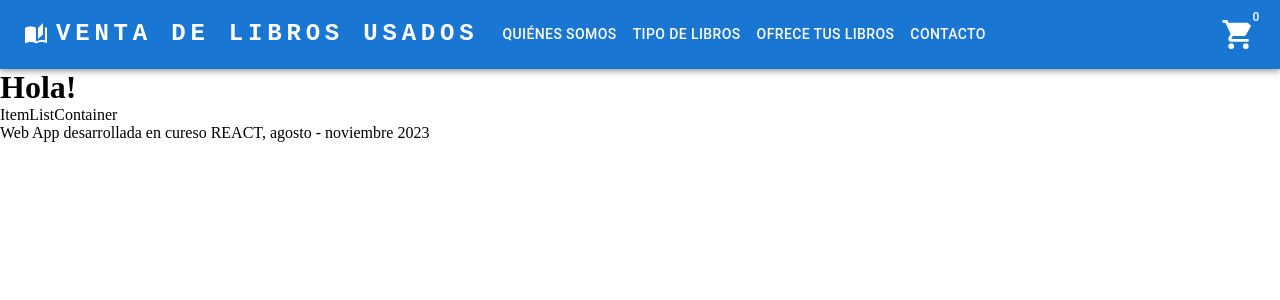
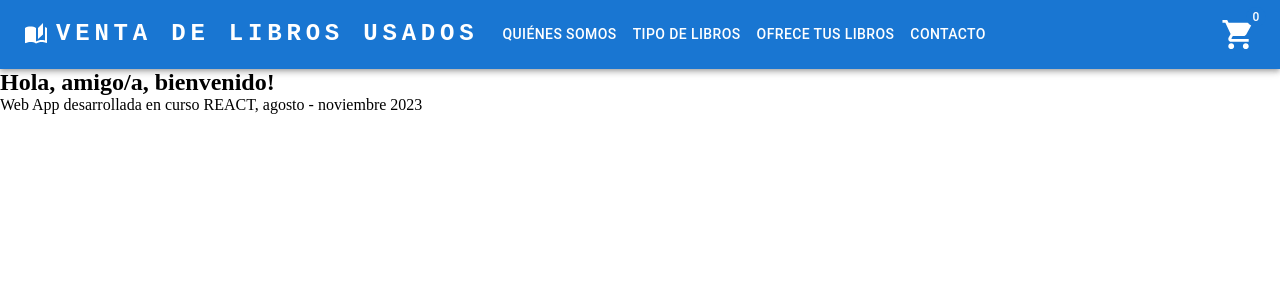
Before and after one commit to santoleal/libros_usados-REACTproject, a React (Vite) app: page / in a window 1280 px wide. Shown: the top 300 px of the page. Built offline with nearby package versions, Linux system fonts and the light colour scheme.

Commit message:
Actualización de archivos, pre-entrega 1

```diff
--- a/src/App.jsx
+++ b/src/App.jsx
@@ -6,13 +6,14 @@ import ItemListContainer from "./components/pages/itemListContainer/ItemListCont
 
 function App() {
   const [count, setCount] = useState(0);
+  let nombre = "amigo/a";
 
   return (
     <>
       <NavBar />
 
-      <h1>Hola!</h1>
-      <ItemListContainer />
+      <h1></h1>
+      <ItemListContainer visitante={nombre} />
       <Footer />
     </>
   );
--- a/src/components/layout/footer/Footer.jsx
+++ b/src/components/layout/footer/Footer.jsx
@@ -2,7 +2,7 @@ import React from "react";
 
 const Footer = () => {
   return (
-    <div>Web App desarrollada en cureso REACT, agosto - noviembre 2023</div>
+    <div>Web App desarrollada en curso REACT, agosto - noviembre 2023</div>
   );
 };
 
--- a/src/components/layout/navbar/NavBar.jsx
+++ b/src/components/layout/navbar/NavBar.jsx
@@ -7,11 +7,8 @@ import Typography from "@mui/material/Typography";
 import Menu from "@mui/material/Menu";
 import MenuIcon from "@mui/icons-material/Menu";
 import Container from "@mui/material/Container";
-import Avatar from "@mui/material/Avatar";
 import Button from "@mui/material/Button";
-import Tooltip from "@mui/material/Tooltip";
 import MenuItem from "@mui/material/MenuItem";
-import AdbIcon from "@mui/icons-material/Adb";
 import CartWidget from "../../common/cartWidget/CartWidget";
 import AutoStoriesIcon from "@mui/icons-material/AutoStories";
 
@@ -135,7 +132,3 @@ export const NavBar = () => {
     </AppBar>
   );
 };
-
-export const greeting = () => {
-  return "Hola, machucao!";
-};
--- a/src/components/pages/itemListContainer/ItemListContainer.jsx
+++ b/src/components/pages/itemListContainer/ItemListContainer.jsx
@@ -1,7 +1,7 @@
 import React from "react";
 
-const ItemListContainer = () => {
-  return <div>ItemListContainer</div>;
+const ItemListContainer = (greeting) => {
+  return <h2> Hola, {greeting.visitante}, bienvenido! </h2>;
 };
 
 // Agregar una prop greeting, muestra un mensaje dentro del contenedor.
```
